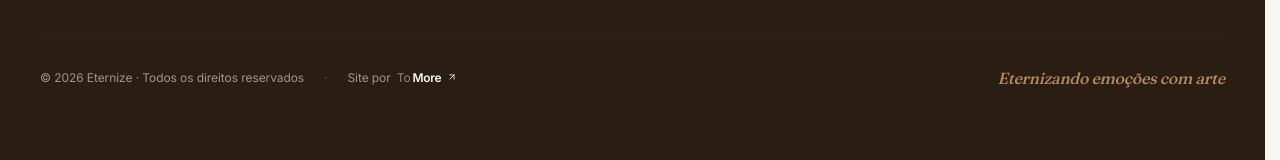
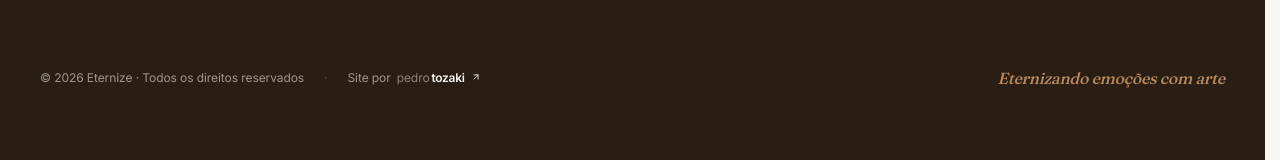
Before and after one commit to tamotsutozaki/eternize-web-site, a Next.js app: page / in a window 1280 px wide. Shown: the part 7580-7740 px from the top of the page. Built offline with nearby package versions, Linux system fonts and the light colour scheme.

Commit message:
Update site credit to Pedro Tozaki

```diff
--- a/components/Footer.tsx
+++ b/components/Footer.tsx
@@ -118,14 +118,14 @@ export default function Footer() {
             <span className="inline-flex items-center gap-1.5">
               Site por{" "}
               <a
-                href="https://tomore.co"
+                href="https://tozaki.dev"
                 target="_blank"
                 rel="noopener noreferrer"
                 className="group inline-flex items-baseline gap-0.5 text-[var(--brand-bone)] hover:text-[var(--brand-caramel)] transition-colors"
-                aria-label="ToMore — tomore.co"
+                aria-label="Pedro Tozaki — tozaki.dev"
               >
-                <span className="text-[var(--brand-cream)]/50 group-hover:text-[var(--brand-caramel)] transition-colors">To</span>
-                <span className="font-semibold tracking-tight">More</span>
+                <span className="text-[var(--brand-cream)]/50 group-hover:text-[var(--brand-caramel)] transition-colors">pedro</span>
+                <span className="font-semibold tracking-tight">tozaki</span>
                 <svg width="10" height="10" viewBox="0 0 24 24" fill="none" stroke="currentColor" strokeWidth="2" strokeLinecap="round" strokeLinejoin="round" className="ml-1 transition-transform group-hover:translate-x-0.5 group-hover:-translate-y-0.5" aria-hidden>
                   <path d="M7 17l10-10M7 7h10v10" />
                 </svg>
```
